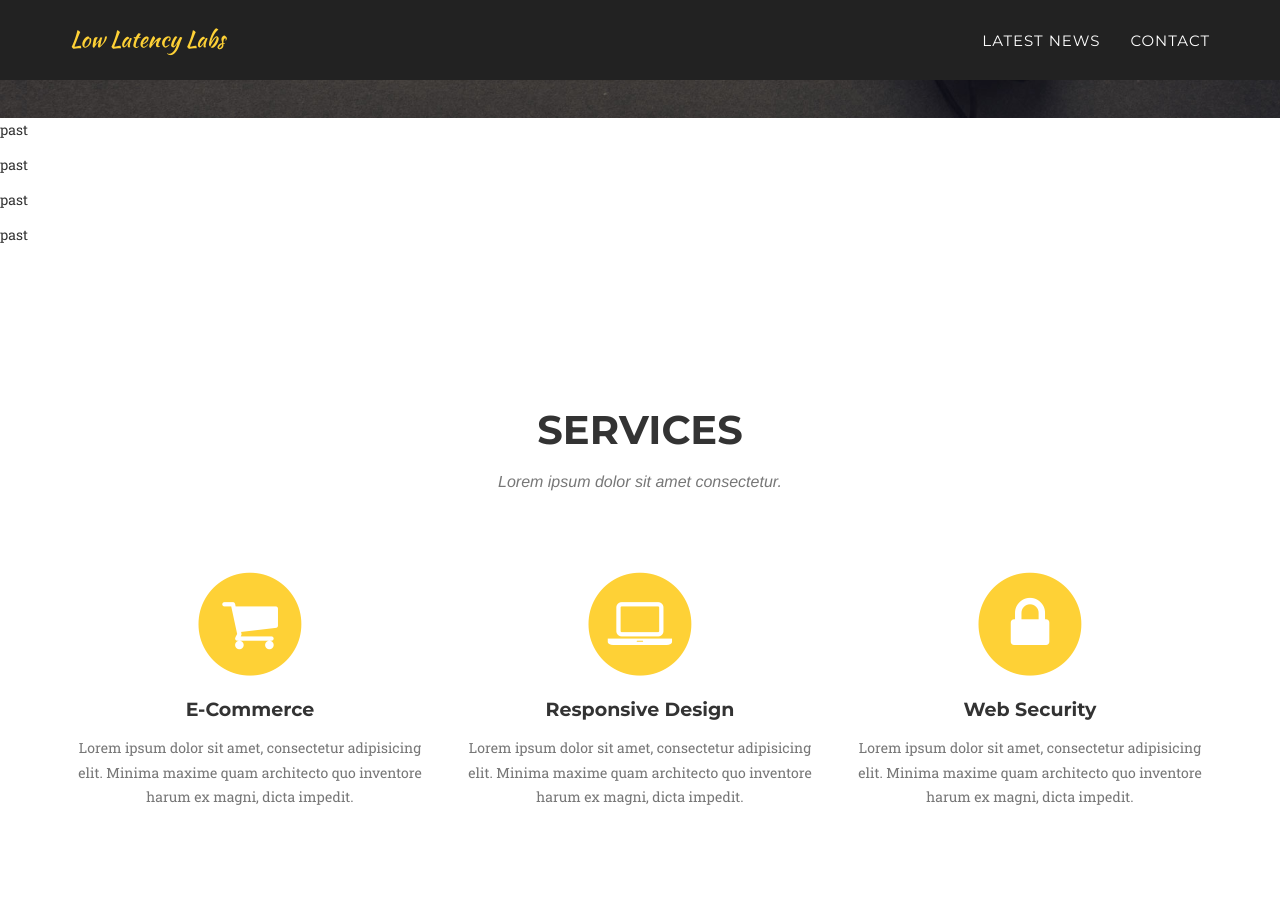
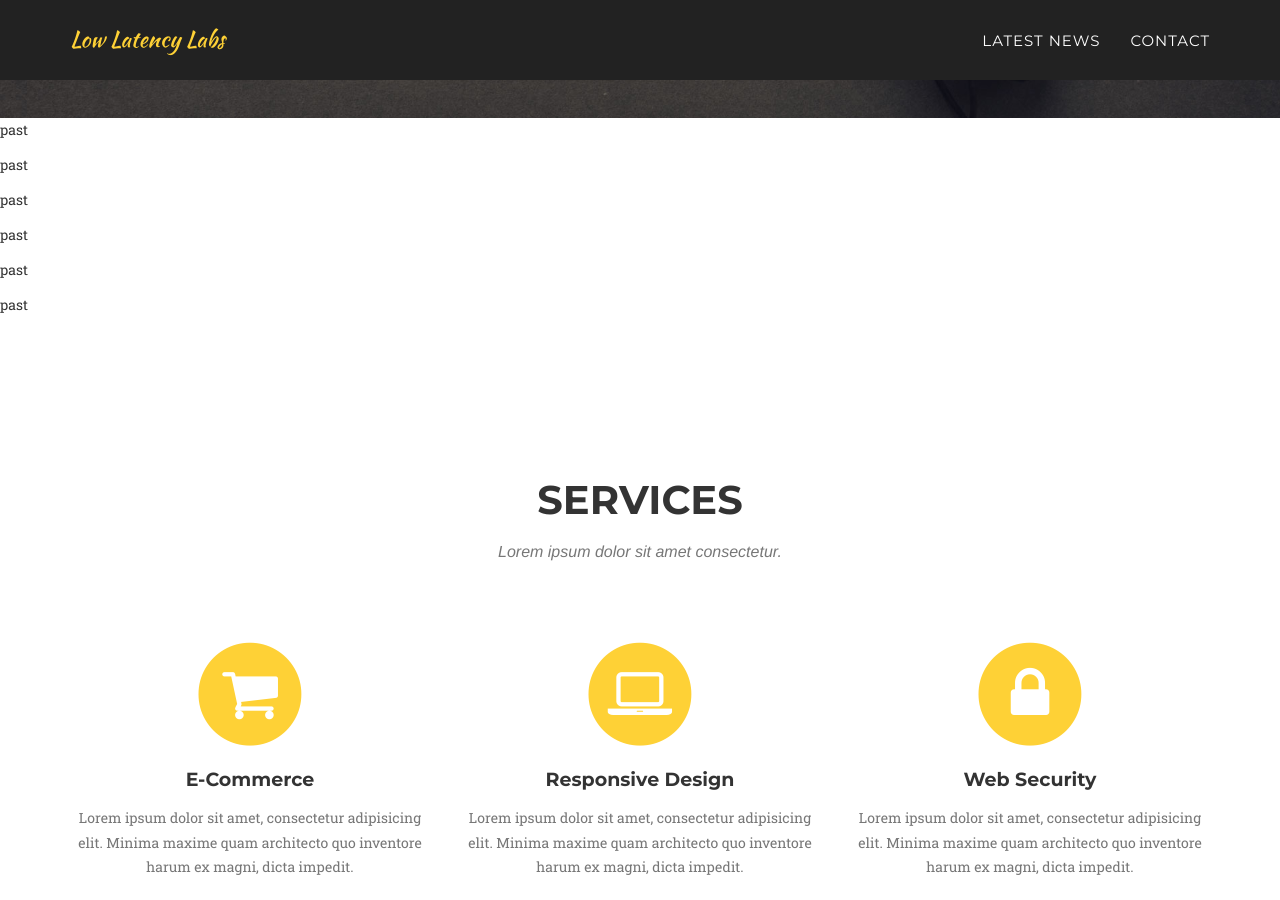
Before and after one commit to blurryhumanface/LowLatencyLabs, a Jekyll site: the page built from index.html, in a window 1280 px wide and 900 px high, scrolled down 575 px. Built offline with Jekyll 4.4.1, drawn with Linux system fonts in a browser that asks for light colours; some web fonts are replaced.

Commit message:
changed index

```diff
--- a/_includes/latest-news.html
+++ b/_includes/latest-news.html
@@ -1,5 +1,5 @@
 <div id="latestnews" class="">
-  {% for pages in site.pages %}
+  {% for posts in site.posts %}
     <p>past</p>
   {% endfor %}
 </div>
```
